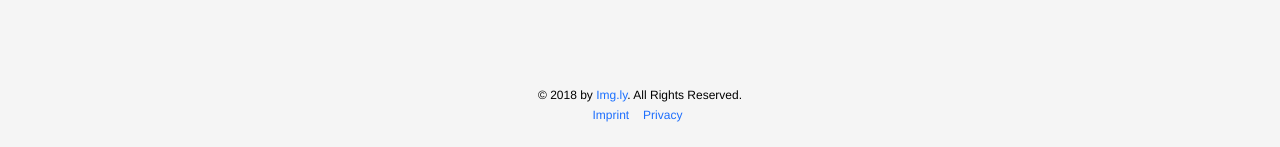
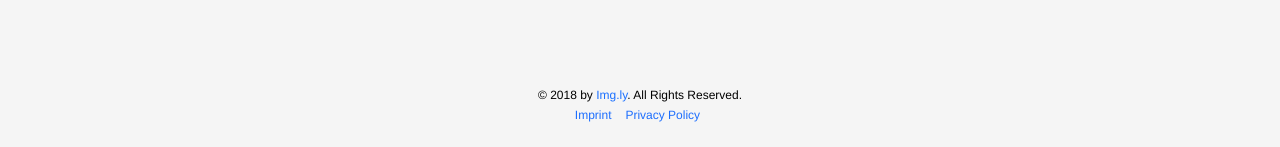
Before and after one commit to imgly/portrait-website, a Jekyll site: the page built from index.html, in a window 1280 px wide. Shown: the part 1763-1910 px from the top of the page. Built offline with Jekyll 4.4.1, drawn with Linux system fonts in a browser that asks for light colours; nearby versions of some CDN libraries; some web fonts are replaced; the list of posts is cut into pages by our own code.

Commit message:
Fixed privacy policy link

```diff
--- a/_includes/contact.html
+++ b/_includes/contact.html
@@ -6,7 +6,7 @@
                 <a href="https://www.9elements.com/imprint">Imprint</a>
             </li>
             <li>
-                <a href="https://www.img.ly/privacy-policy">Privacy</a>
+                <a href="https://www.photoeditorsdk.com/privacy_policy">Privacy Policy</a>
             </li>
         </ul>
     </div>
```
